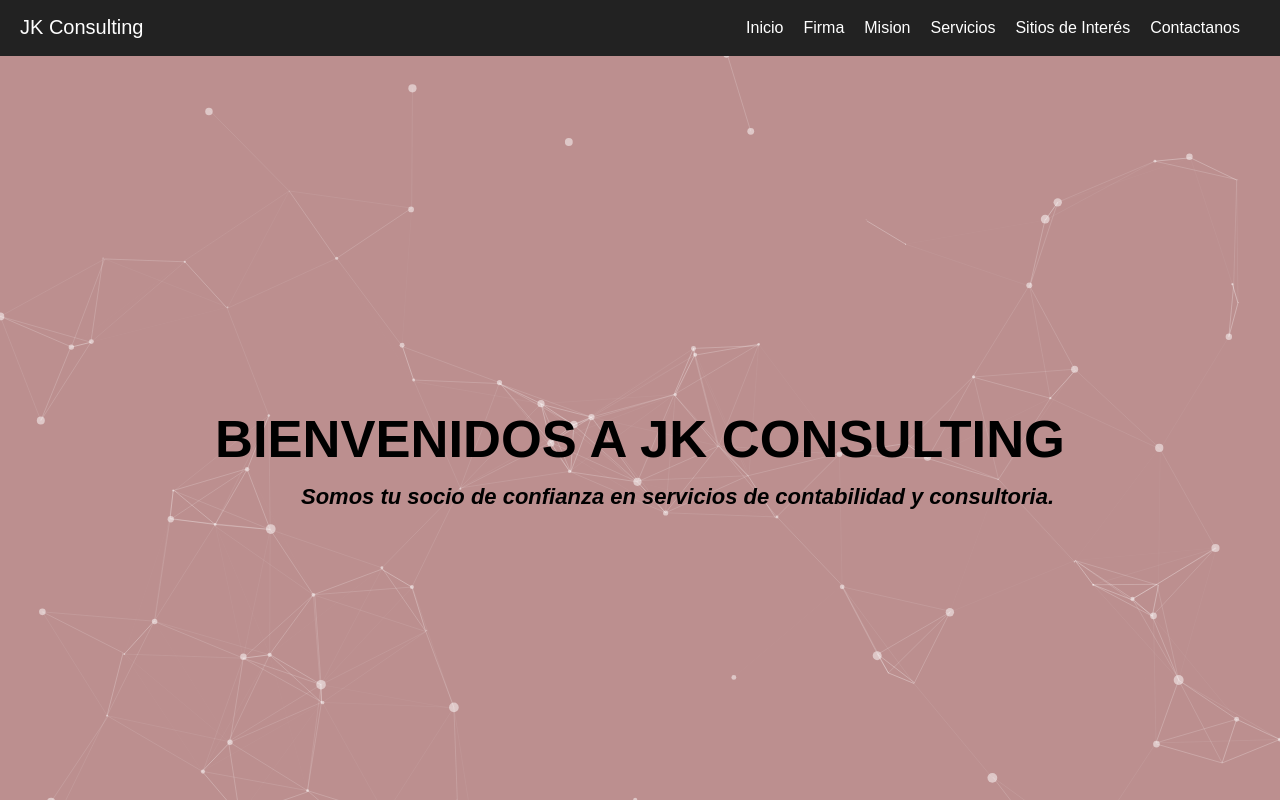
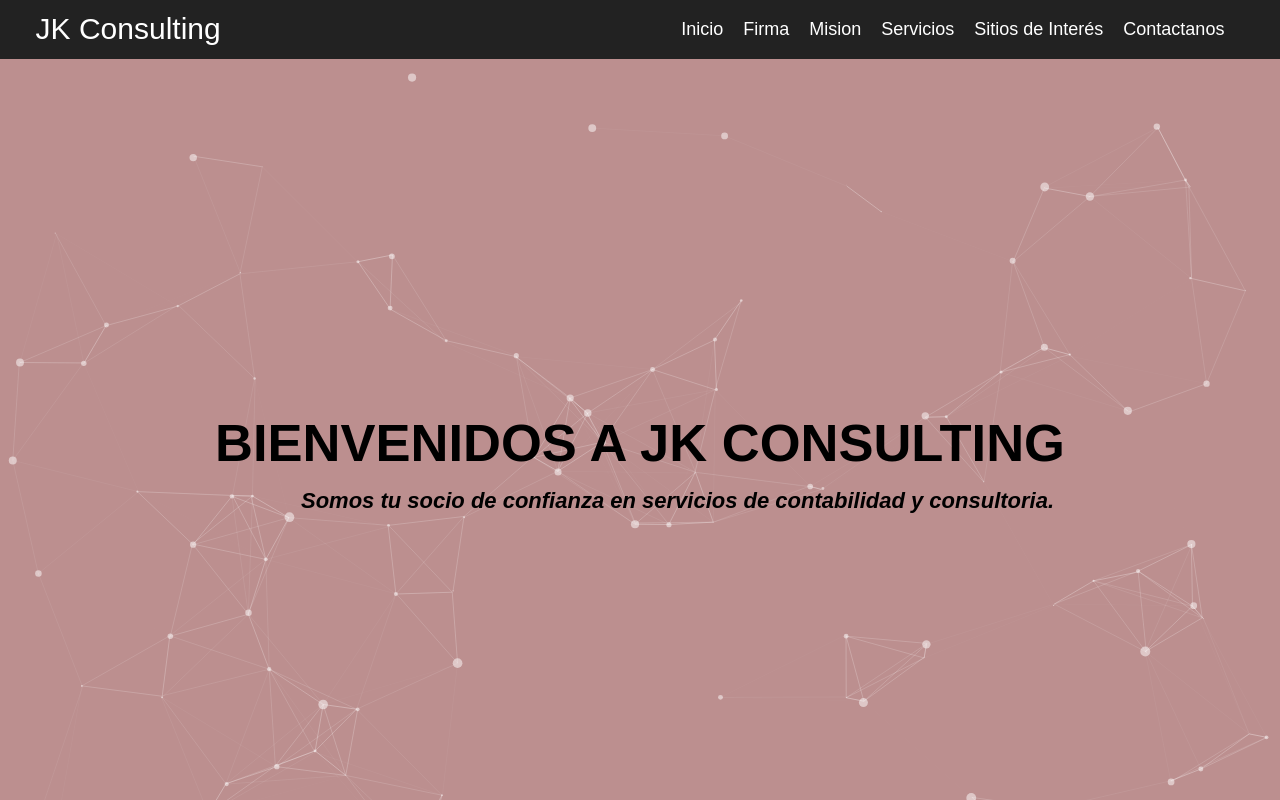
Before and after one commit to kjconsulting/kjconsulting, a website: page index.html in a window 1280 px wide. Drawn offline with nearby package versions, Linux system fonts and the light colour scheme.

Commit message:
script.js added for smooth transition of background screens

```diff
--- a/css/styles.css
+++ b/css/styles.css
@@ -9,31 +9,39 @@ html, body {
 
 body {
     /* scroll-snap-type: y mandatory;  */
+    transition: background-color 0.5s ease; /* Smooth transition for background color change */
     overflow-y: auto;
-    font-family: 'Nunito Sans', Arial, sans-serif; /* A more modern font family */
-    /* position: absolute; */
-    /* z-index: 1; */
+    font-family: 'Nunito Sans', Arial, sans-serif;
+}
+
+/* Adds a wrapper for navigation to manage spacing more effectively */
+.nav-container {
+    /* position: fixed; */
+    background-color: #222; /* Background color of the navbar */
+    padding: 0 2%; /* Adds padding on both sides */
 }
 
 .top-nav {
-    display: flex; /* Flexbox layout for the navbar */
-    justify-content: space-between; /* Distribute space evenly between the logo and navigation links */
-    align-items: center; /* Center items vertically */
-    background-color:#222;
-    padding: 10px 20px; /* Padding for some spacing around the items */
-    /* position: fixed; */
+    display: flex;
+    justify-content: space-between; /* Keeps logo on the left and menu on the right */
+    align-items: center;
+    /* width: 100%; */
+    padding: 10px 10px;
 }
 
 .top-nav .logo {
-    color: white; /* Logo text color */
-    font-size: 20px; /* Larger font size for the logo */
+    color: white;
+    font-size: 30px; /* Adjust the size as needed */
 }
 
 .top-nav ul {
-    display: flex; /* Flexbox for the list to align horizontally */
-    list-style-type: none; /* Removes bullet points from the list */
-    margin: 0; /* Removes default margin */
-    padding: 0; /* Removes default padding */
+    display: flex;
+    list-style-type: none;
+    margin: 0;
+    padding: 0;
+    justify-content: flex-end; /* Aligns navigation items to the right */
+    align-items: center;
+    /* width: 100%; */
 }
 
 .top-nav ul li {
@@ -41,23 +49,22 @@ body {
 }
 
 .top-nav ul li a {
-    color: white; /* Links color */
-    text-decoration: none; /* No underlines on the links */
-    font-size: 16px; /* Font size of links */
+    color: white;
+    text-decoration: none;
+    font-size: 18px;
 }
 
 .top-nav ul li a:hover {
-    text-decoration: underline; /* Underline on hover for better UX */
+    text-decoration: underline;
 }
 
-/* Responsive adjustments for smaller screens */
 @media (max-width: 768px) {
     .top-nav ul li {
-        margin-right: 10px; /* Less margin on smaller screens */
+        margin-right: 10px; /* Smaller margin for smaller screens */
     }
 
     .top-nav ul li a {
-        font-size: 14px; /* Smaller font size on smaller screens */
+        font-size: 14px; /* Smaller font size for smaller screens */
     }
 }
 
--- a/index.html
+++ b/index.html
@@ -14,17 +14,19 @@
         <script type="text/javascript" src="particles.js"></script>
 
         <!-- Navigation Bar -->
+        <div class="nav-container">
             <nav class="top-nav">
                 <div class="logo">JK Consulting</div>
                 <ul>
                     <li><a href="#home">Inicio</a></li>
                     <li><a href="#about">Firma</a></li>
-                <li><a href="#mision">Mision</a></li>
+                    <li><a href="#mission">Mision</a></li>
                     <li><a href="#services">Servicios</a></li>
                     <li><a href="#scope">Sitios de Interés</a></li>
                     <li><a href="#contact">Contactanos</a></li>
                 </ul>
             </nav>
+        </div>
 
         <!-- Main content with individual sections -->
         <div class="content">
@@ -115,6 +117,7 @@
     <script type="text/javascript" src="app.js"></script>
     <script type="module" src="https://unpkg.com/ionicons@5.5.2/dist/ionicons/ionicons.esm.js"></script>
     <script nomodule src="https://unpkg.com/ionicons@5.5.2/dist/ionicons/ionicons.js"></script>
+    <script type="text/javascript" src="script.js"></script>
 
 </body>
 </html>
--- /dev/null
+++ b/script.js
@@ -0,0 +1,29 @@
+document.addEventListener("scroll", function() {
+    const sections = document.querySelectorAll("section");
+    const fraction = 1 / sections.length;
+
+    sections.forEach((section, index) => {
+        const rect = section.getBoundingClientRect();
+        const top = rect.top;
+        const bottom = rect.bottom;
+        const screenHeight = window.innerHeight || document.documentElement.clientHeight;
+
+        // Check if the section is visible
+        if (top < screenHeight && bottom >= 0) {
+            const color = interpolateColor("#ff7f50", "#ffdb58", (index + fraction - top / screenHeight) % 1);
+            document.body.style.backgroundColor = color;
+        }
+    });
+});
+
+function interpolateColor(color1, color2, factor) {
+    let result = '#';
+    for (let i = 0; i < 3; i++) {
+        let val1 = parseInt(color1.substring(1 + i * 2, 3 + i * 2), 16);
+        let val2 = parseInt(color2.substring(1 + i * 2, 3 + i * 2), 16);
+        let val = Math.round(val1 + (val2 - val1) * factor).toString(16);
+        while (val.length < 2) { val = '0' + val; } // Pad with zero if necessary
+        result += val;
+    }
+    return result;
+}
```
Lines whose indentation alone changed are shown as unchanged.
